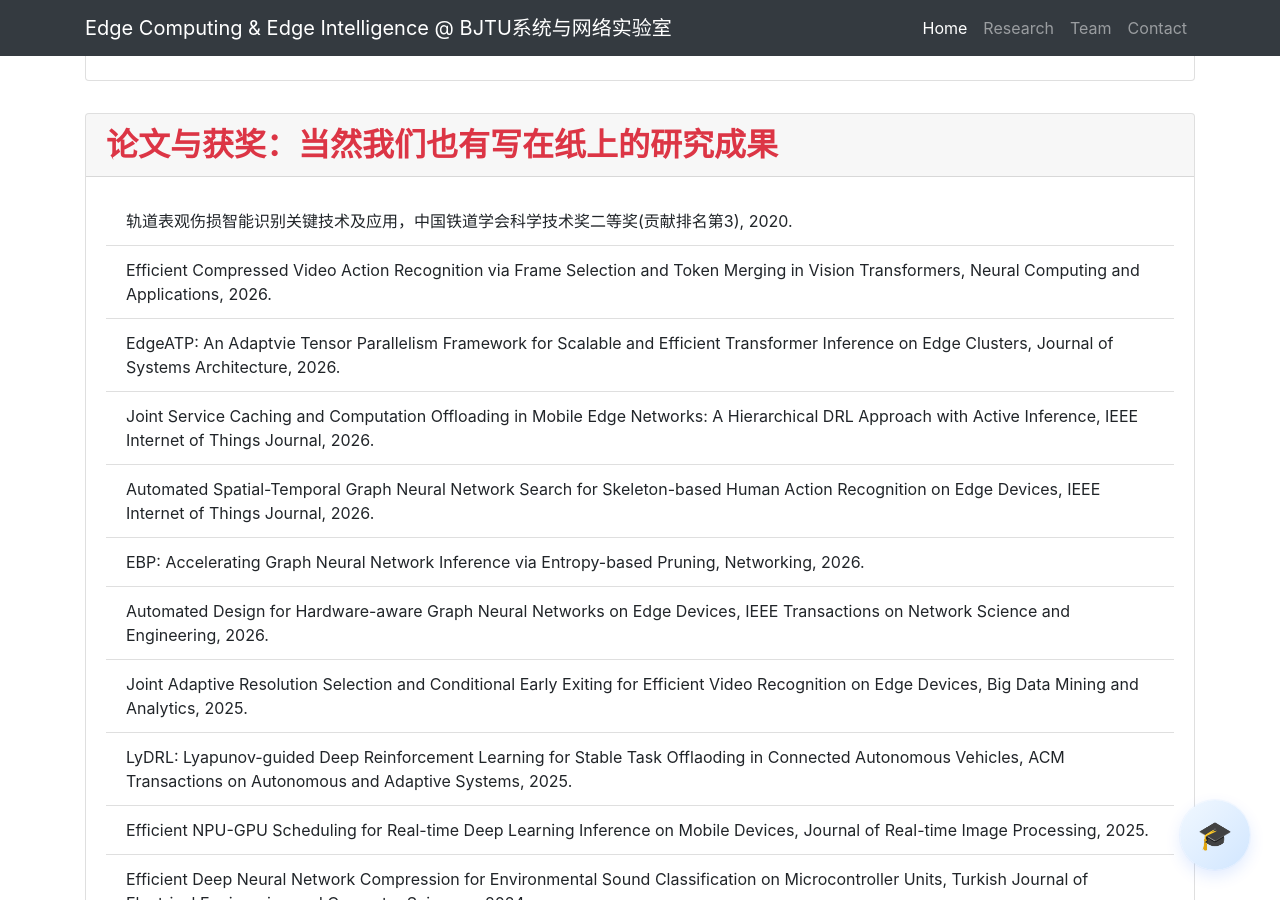
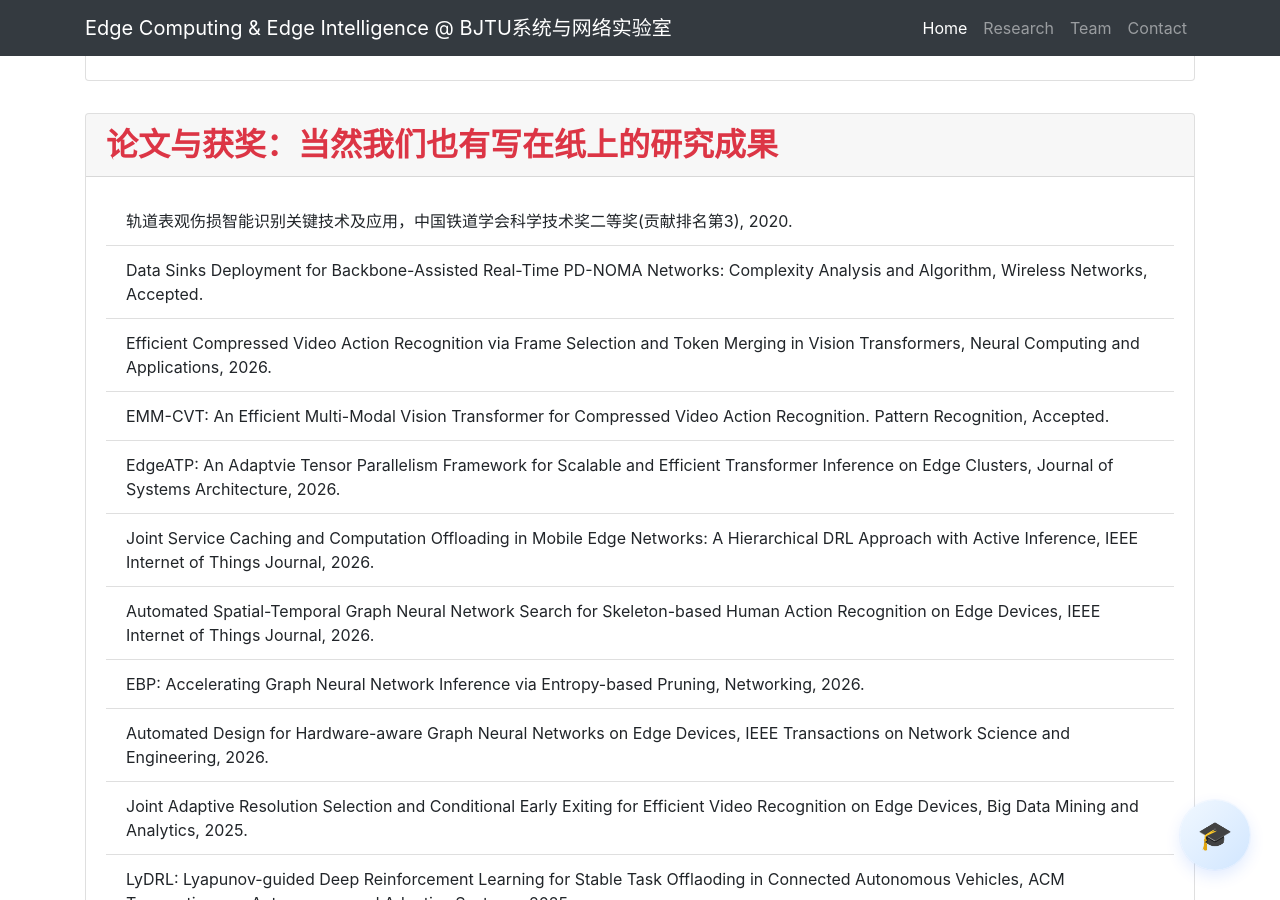
Before and after one commit to fangvv/Homepage, a Jekyll site: the page Edgecomp/index.html, which Jekyll copies as it is, in a window 1280 px wide and 900 px high, scrolled down 5498 px. Built offline with Jekyll 4.4.1, drawn with Linux system fonts in a browser that asks for light colours; comment, search, counter and statistics services are not loaded.

Commit message:
Update Edgecomp/index.html

```diff
--- a/Edgecomp/index.html
+++ b/Edgecomp/index.html
@@ -585,7 +585,9 @@
         <div class="card-body">
           <ul class="list-group list-group-flush">
             <li class="list-group-item">轨道表观伤损智能识别关键技术及应用，中国铁道学会科学技术奖二等奖(贡献排名第3), 2020.</li>
+            <li class="list-group-item">Data Sinks Deployment for Backbone-Assisted Real-Time PD-NOMA Networks: Complexity Analysis and Algorithm, Wireless Networks, Accepted.</li>
             <li class="list-group-item">Efficient Compressed Video Action Recognition via Frame Selection and Token Merging in Vision Transformers, Neural Computing and Applications, 2026.</li>
+            <li class="list-group-item">EMM-CVT: An Efficient Multi-Modal Vision Transformer for Compressed Video Action Recognition. Pattern Recognition, Accepted.</li>
             <li class="list-group-item">EdgeATP: An Adaptvie Tensor Parallelism Framework for Scalable and Efficient
               Transformer Inference on Edge Clusters, Journal of Systems Architecture, 2026.</li>
             <li class="list-group-item">Joint Service Caching and Computation Offloading in Mobile Edge Networks: A
```
